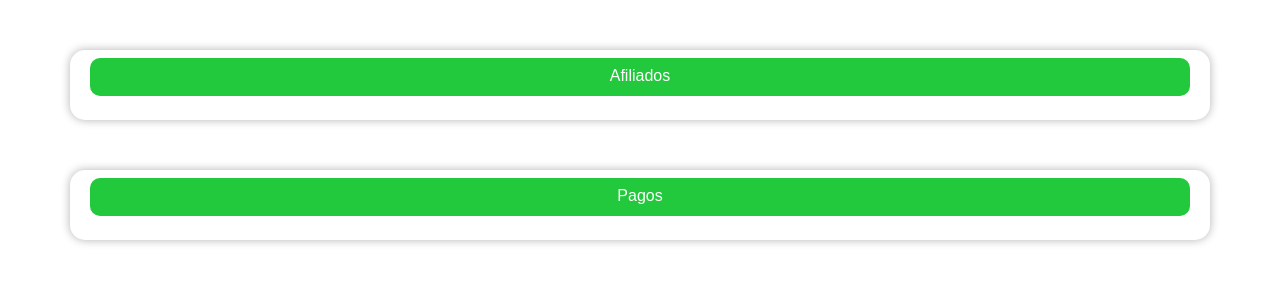
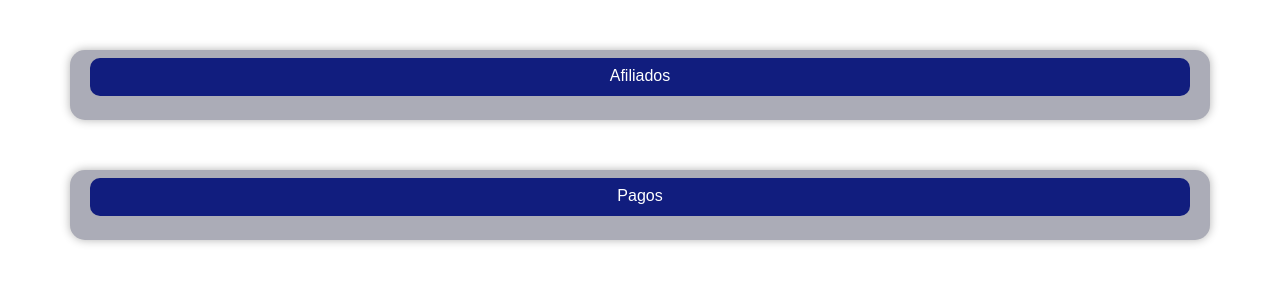
Before and after one commit to 8Carlos8/afili, a PHP site: page /Sesion/Inicio.php in a window 1280 px wide. Shown: the part 80-380 px from the top of the page. Run offline with PHP 8.4, Linux system fonts and the light colour scheme; the visitor is signed in with stand-in values (Sample User, id 1); data that the repository does not hold is empty.

Commit message:
prueba de colores

```diff
--- a/Sesion/Inicio.php
+++ b/Sesion/Inicio.php
@@ -65,28 +65,29 @@ if ($usuarioActual == null) {
         .container {
             margin: 50px auto;
             padding: 20px;
-            background-color: #fff;
+            background-color: #ABACB7;
             border-radius: 15px;
             box-shadow: 0px 0px 10px rgba(0, 0, 0, 0.3);
         }
 
         .btn-success {
-            background-color: #23c93c;
+            background-color: #111D7E;
             border: none;
             border-radius: 10px;
             transition: background-color 0.3s;
         }
 
         .btn-success:hover {
-            background-color: #1e9c2b;
+            background-color: #ABACB7;
         }
+
     </style>
 </head>
 <body>
     <?php if ($rolUsuarioActual == 1) { ?>
         <div class="container py-2">
             <div class="form-group text-center">
-                <a href="../Usuarios/index.php" class="btn btn-success form-control">Usuarios</a>
+                <a href="../Usuarios/index.php" class="btn btn-success form-control color-letras">Usuarios</a>
             </div>
         </div>
         <div class="container py-2">
```
